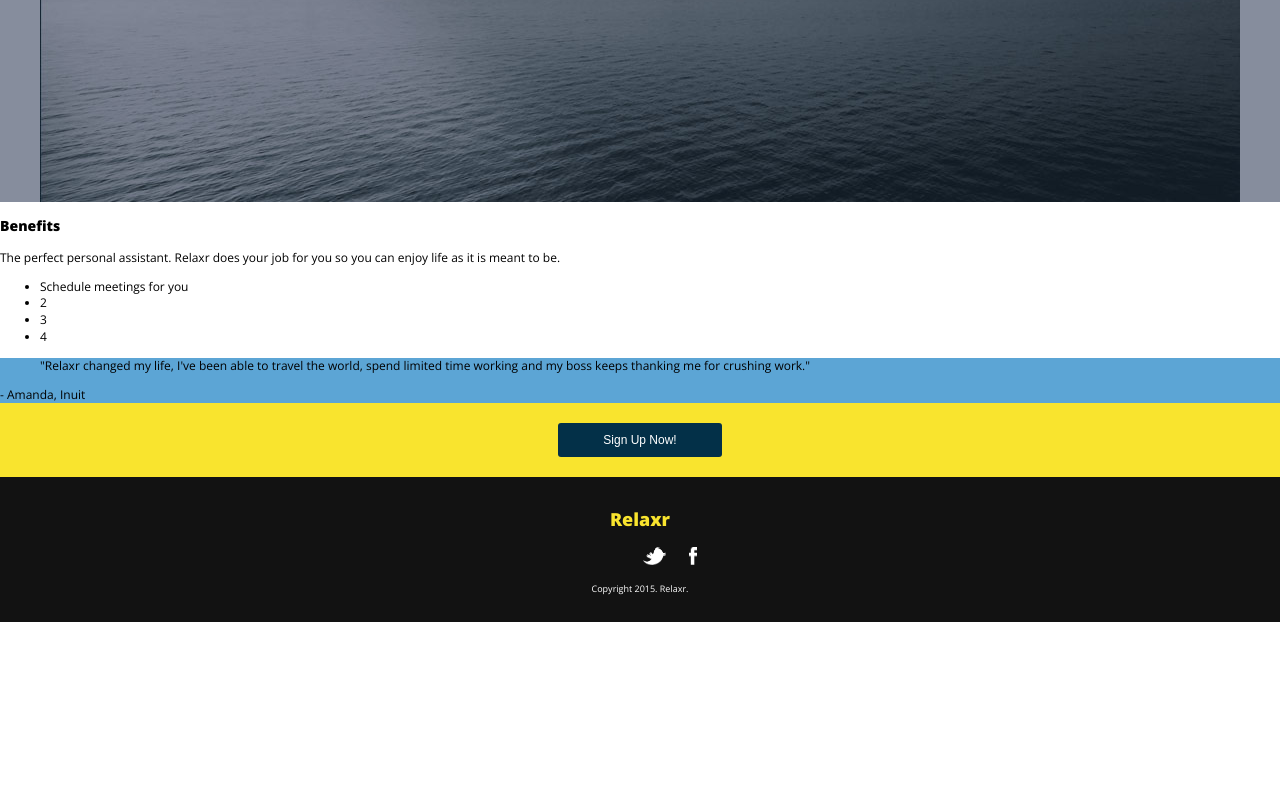
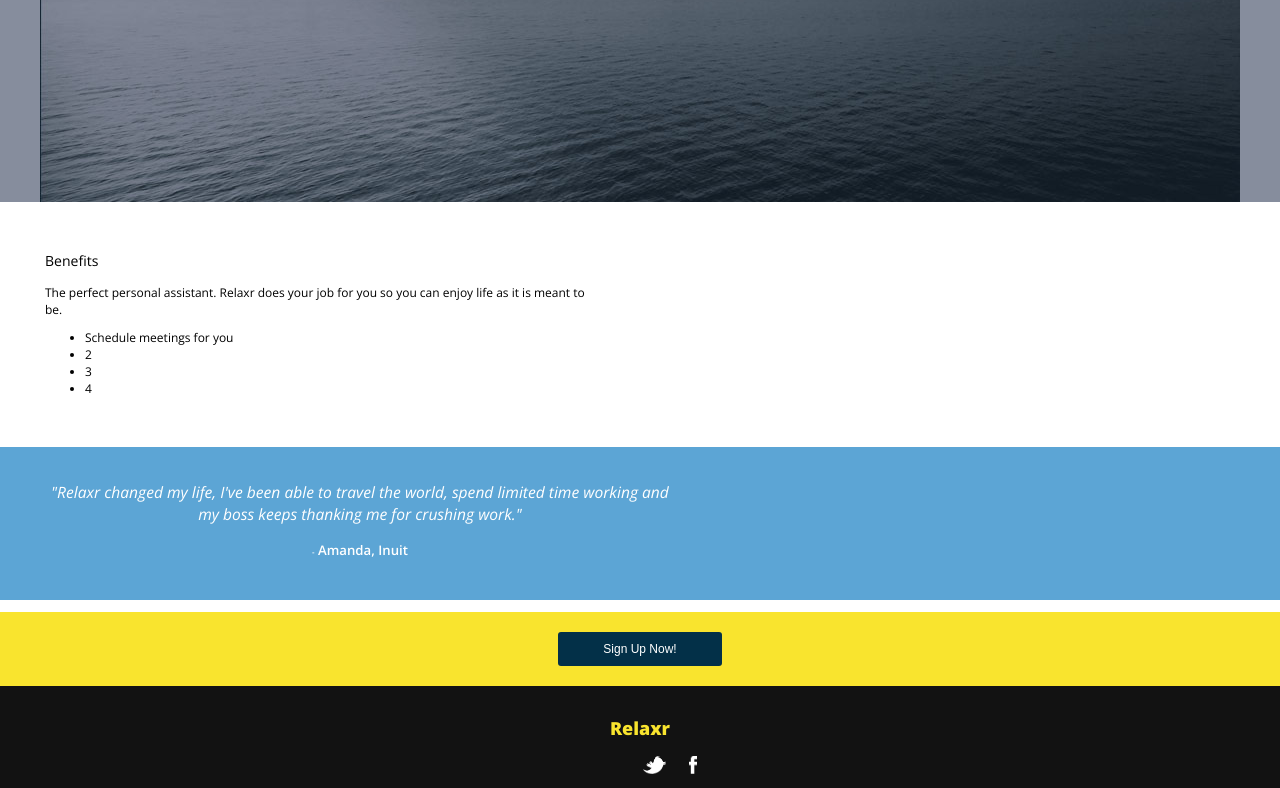
Before and after one commit to ziprazseattle/relaxer, a plain HTML site: page index.html in a window 1280 px wide. Shown: the part 414-1202 px from the top of the page. Before the commit the page ends 1036 px from the top, so only its background shows below. Drawn offline with nearby package versions, Linux system fonts and the light colour scheme.

Commit message:
quote & benefits start

```diff
--- a/css/style.css
+++ b/css/style.css
@@ -71,24 +71,50 @@ header {background-color: rgba(52,143,203,.4);
         height: 600px;
 }
 
-.benefits {background-color:  background color: #f0efef;
 
+/******************************************
+/* BENEFIT STYLES
+/*******************************************/
+
+.benefits {
+  background-color:  background color: #f0efef;
+  padding: 35px 35px 25px 45px;
+  width: 50%;
+}
+
+.benefits h3 {
+  font-weight: 300;
 }
 
 /******************************************
 /* QUOTE STYLES
 /*******************************************/
 
-.quote {background-color: rgba(52,143,203,.8);
-
+section.quote {background-color: rgba(52,143,203,.8);
+  text-align: center;
 }
 
-author {
-  font-style: bold;
+span.author-name {
+  font-weight: 600;
+  font-size: 1.1em;
+  color: #fff;
 }
 
 .quote-dash {
-  font-style: normal;
+  font-size: .6em;
+}
+
+blockquote {
+  padding-top: 20px;
+  padding-bottom: 40px;
+  width: 50%;
+}
+
+blockquote p {
+  font-style: italic;
+  text-align: center;
+  font-size: 1.3em;
+  color: #fff;
 }
 
 /******************************************
--- a/index.html
+++ b/index.html
@@ -32,11 +32,16 @@
 	</ul>
 </section> <!-- end benefits -->
 
+
 <section class="quote">
-<blockquote>"Relaxr changed my life, I've been able to travel the world, spend limited time working and my boss keeps thanking me for crushing work."
+<blockquote><p>"Relaxr changed my life, I've been able to travel the world, spend limited time working and my boss keeps thanking me for crushing work."</p>
+<span class="author-name"><span class="quote-dash">-</span> Amanda, Inuit</span>
 </blockquote>
-<author><span class="quote-dash">- Amanda, Inuit</author>
-</section> </section> <!-- end quote -->
+
+
+</section>  <!-- end quote -->
+
+
 
 <section class="sign-up-banner">
 <button><a href="#">Sign Up Now!</a></button>
```
